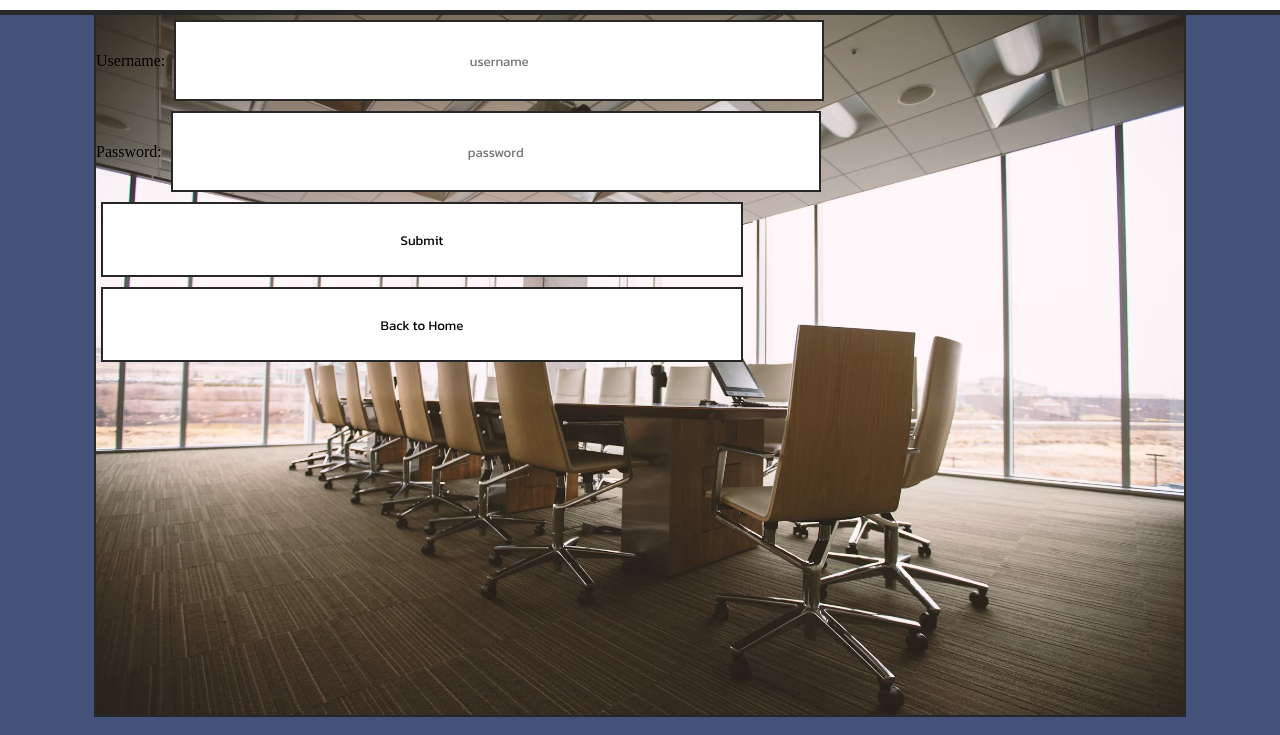
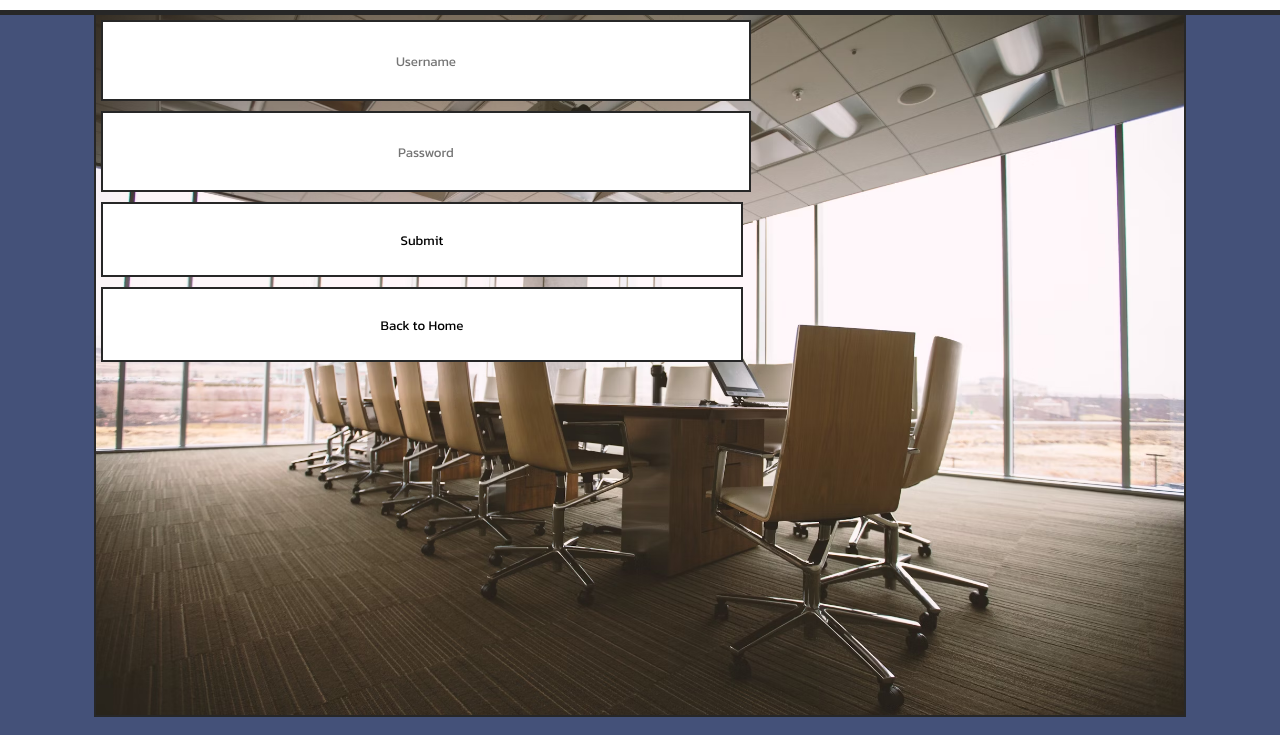
Before and after one commit to tylerhays987/FinalprojectSODV1201, a plain HTML site: page FinalProject/html/0_signin.html in a window 1280 px wide. Shown: the part 65-800 px from the top of the page. Drawn offline with Linux system fonts and the light colour scheme.

Commit message:
Update 0_signin.html
finished product

```diff
--- a/FinalProject/html/0_signin.html
+++ b/FinalProject/html/0_signin.html
@@ -16,10 +16,8 @@
     <!-- form for user input (sign-in) -->
 <div class="mainSection">
   <form>
-    <label for="username">Username:</label>
-    <input type="text" id="username" name="username" placeholder="username"><br>
-    <label for="password">Password:</label>
-    <input type="text" id="password" name="password" placeholder="password">
+    <input type="text" id="username" name="username" placeholder="Username"><br>
+    <input type="text" id="password" name="password" placeholder="Password">
     <input type="submit" value="Submit" id="submitBtn">
   </form>
 
@@ -30,7 +28,6 @@
 </div>
 </body>
 
-
 <footer>
 </footer>
 
```
